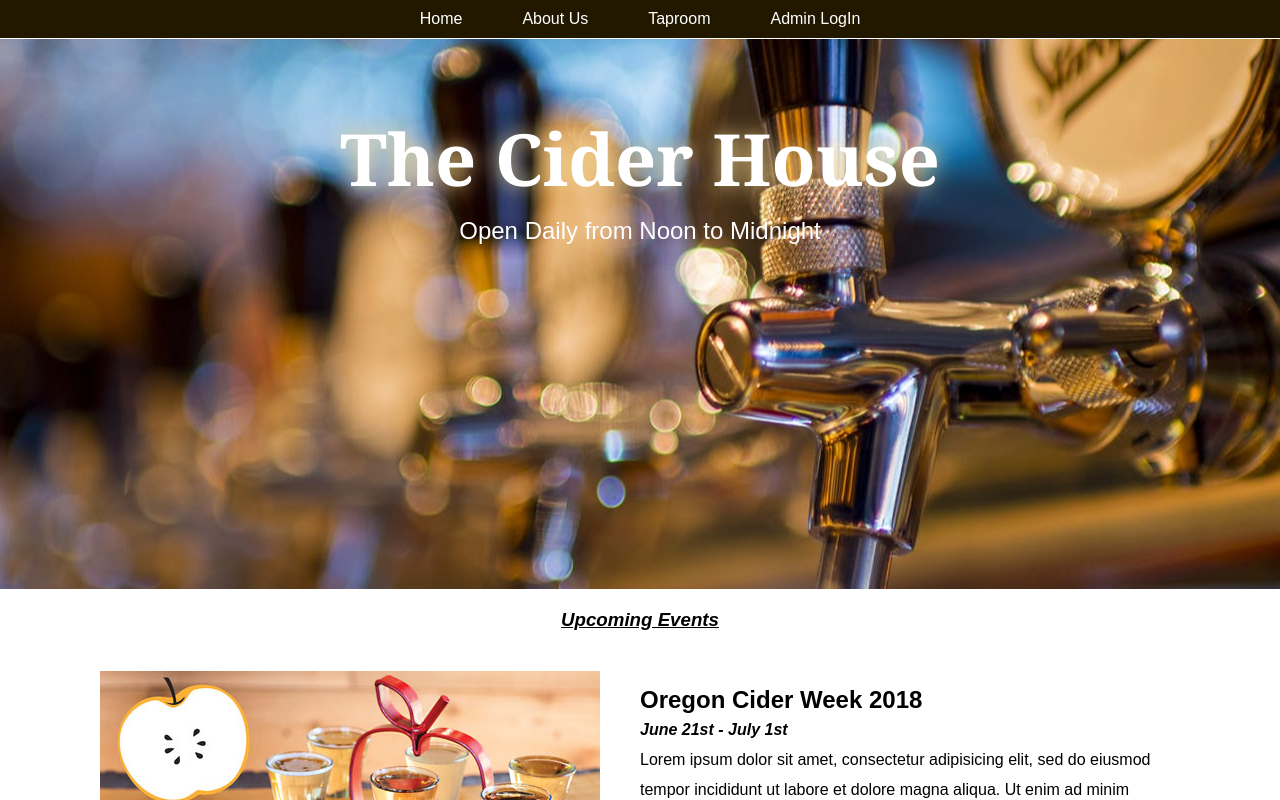
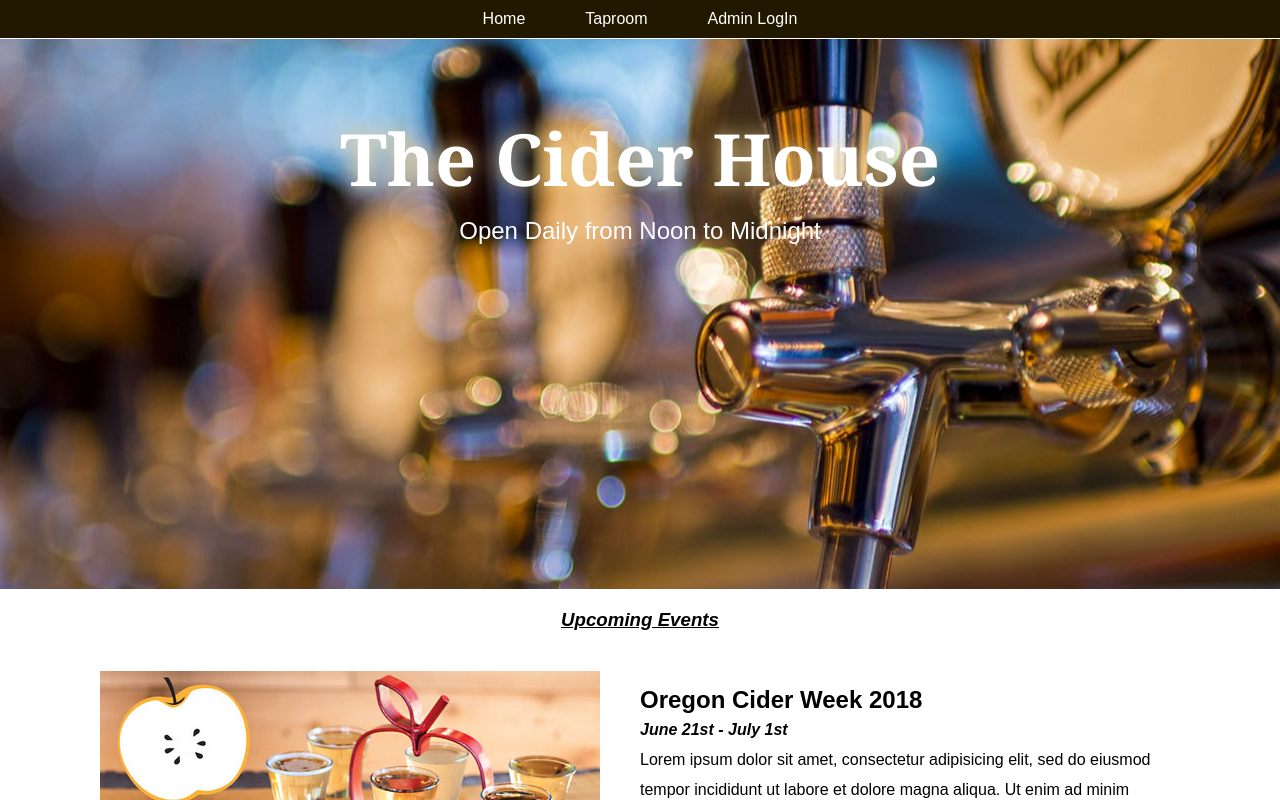
Before and after one commit to robinsola/Cider-House, a React app: page /Admin in a window 1280 px wide. Shown: the top 800 px of the page. Built offline with nearby package versions, Linux system fonts and the light colour scheme.

Commit message:
update readme

```diff
--- a/src/components/Navbar.jsx
+++ b/src/components/Navbar.jsx
@@ -26,7 +26,6 @@ function Navbar() {
       `}</style>
       <ul>
         <Link to ='/' style={linkStyles}><li>Home</li></Link>
-        <Link to ='/About' style={linkStyles}><li>About Us</li></Link>
         <Link to ='/CiderList' style={linkStyles}><li>Taproom</li></Link>
         <Link to ='/Admin' style={linkStyles}><li>Admin LogIn</li></Link>
       </ul>
```
Also changed, not shown: screen_shot.png (added), 1 other file (tests, documents, lock files or other folders).
